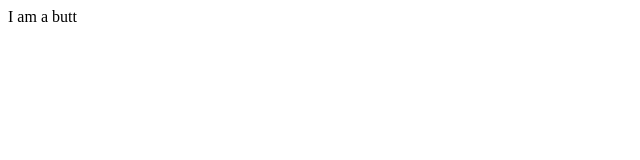
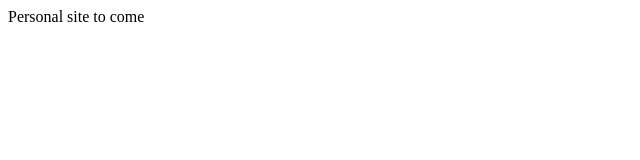
Before and after one commit to namananaman/namananaman.github.io, a plain HTML site: page index.html in a window 1280 px wide. Shown: the full height of the page, 0-640 px from the left. Drawn offline with Linux system fonts and the light colour scheme.

Commit message:
Personal site to come

```diff
--- a/index.html
+++ b/index.html
@@ -4,7 +4,7 @@
 		<title> Hi I'm Naman! </title>
 	</head>
 	<body>
-		I am a butt
+		Personal site to come
 	</body>
 
 </html>
```
